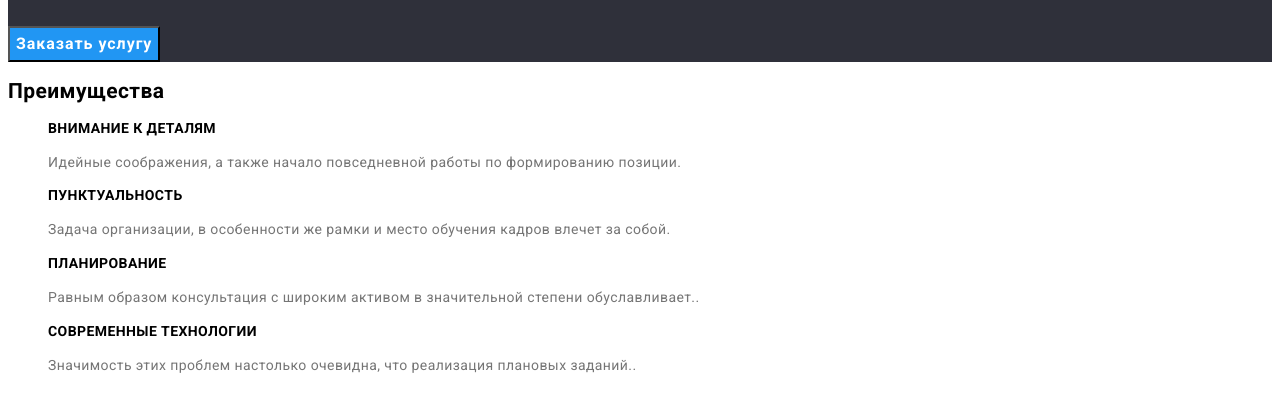
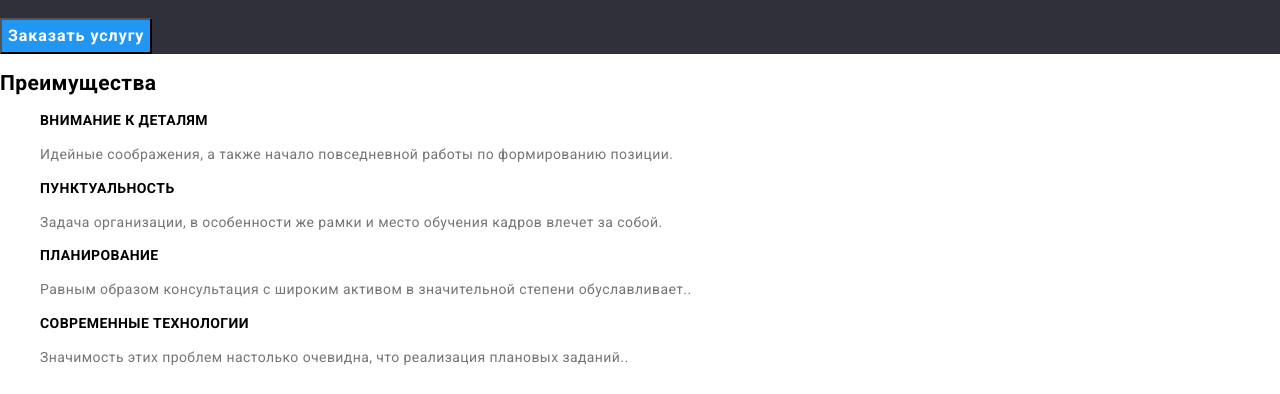
Before and after one commit to Volodymyr1974/goit-markup-hw-03, a plain HTML site: page index.html in a window 1280 px wide. Shown: the part 259-653 px from the top of the page. Drawn offline with nearby package versions, Linux system fonts and the light colour scheme.

Commit message:
додає посилання на стилі

```diff
--- a/index.html
+++ b/index.html
@@ -9,6 +9,8 @@
     <link rel="preconnect" href="https://fonts.googleapis.com">
     <link rel="preconnect" href="https://fonts.gstatic.com" crossorigin>
     <link href="https://fonts.googleapis.com/css2?family=Raleway:wght@700&family=Roboto:wght@400;500;700;900&display=swap" rel="stylesheet">
+    <link rel="stylesheet" href="https://cdnjs.cloudflare.com/ajax/libs/modern-normalize/1.1.0/modern-normalize.min.css" integrity="sha512-wpPYUAdjBVSE4KJnH1VR1HeZfpl1ub8YT/NKx4PuQ5NmX2tKuGu6U/JRp5y+Y8XG2tV+wKQpNHVUX03MfMFn9Q==" crossorigin="anonymous" referrerpolicy="no-referrer"
+    />
     <link rel="stylesheet" href="./css/styles.css">
 
 </head>
```
Also changed, not shown: portfolio.html (+2 -0 lines), 1 other file.
